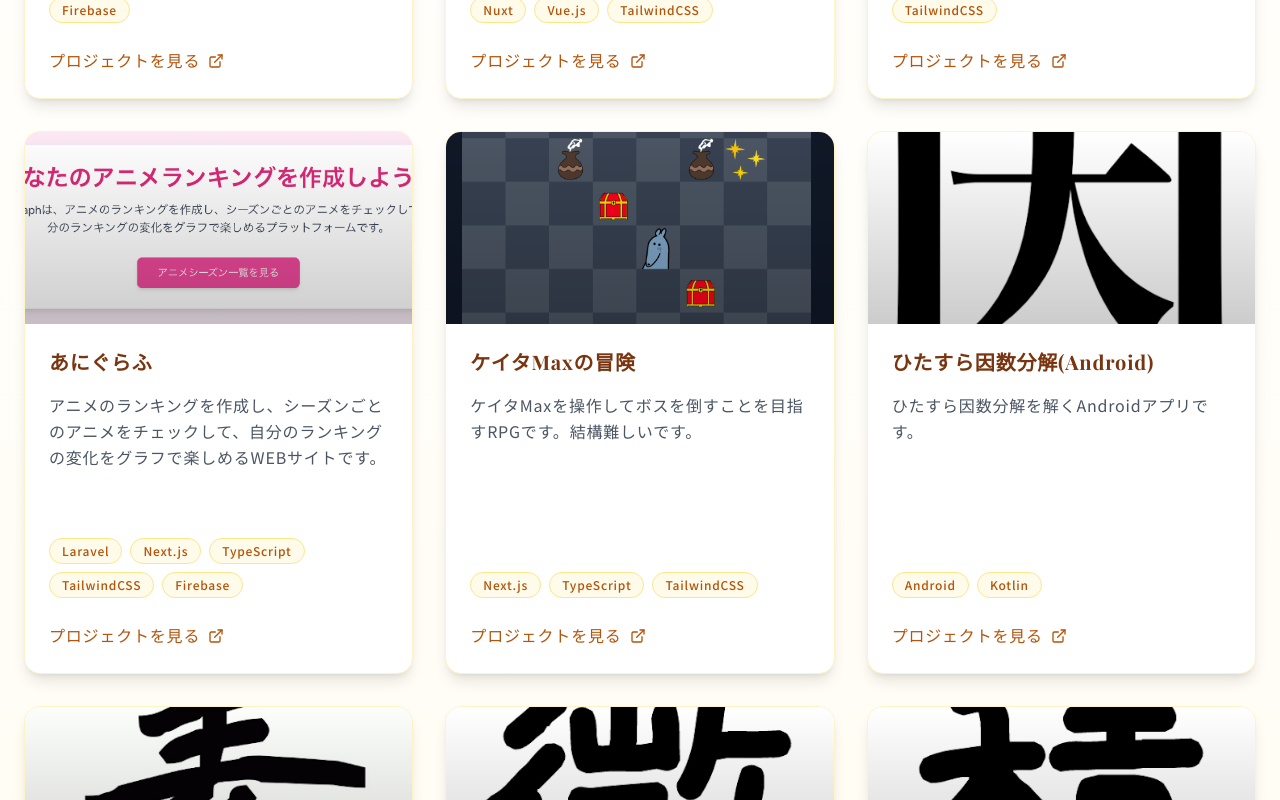
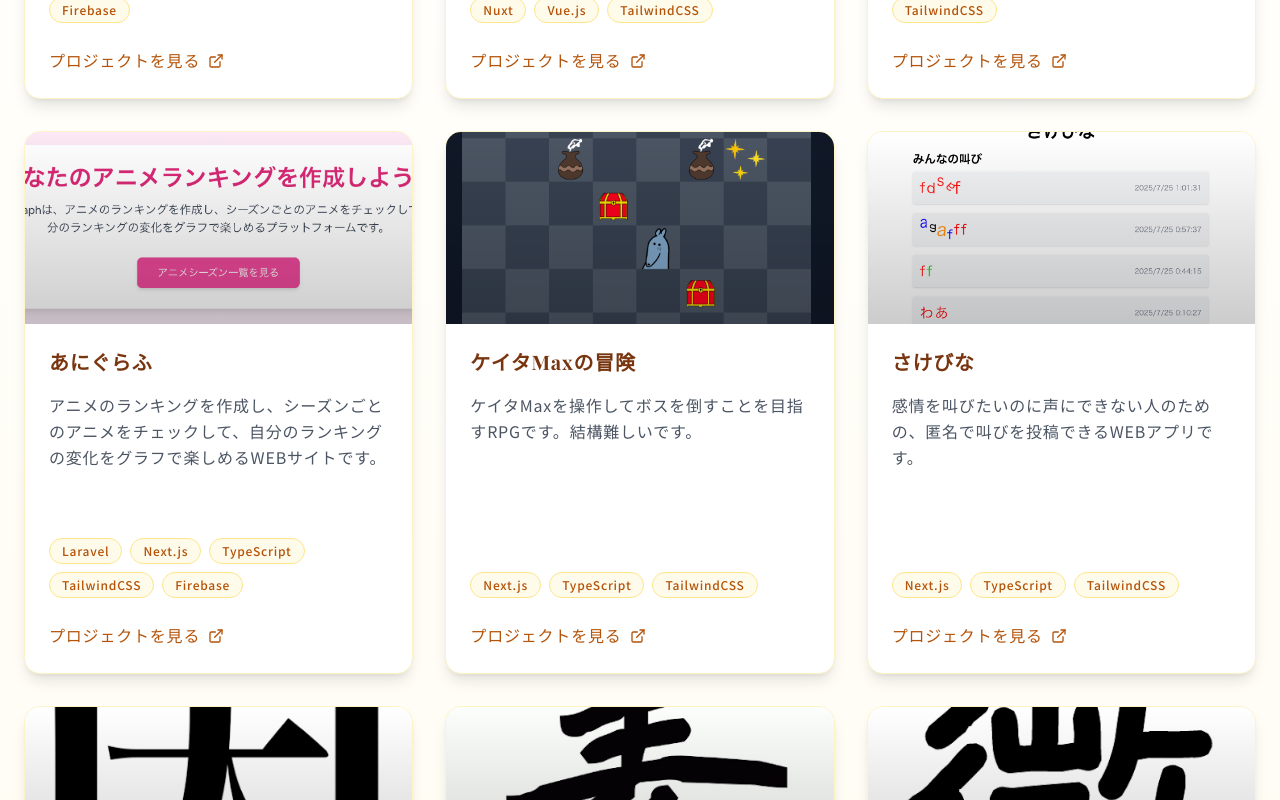
Before and after one commit to NiheiKeita/keitamax-web, a Next.js app: page / in a window 1280 px wide. Shown: the part 1480-2280 px from the top of the page. Built offline with nearby package versions, Linux system fonts and the light colour scheme.

Commit message:
add sakebina

```diff
--- a/src/data/profile.ts
+++ b/src/data/profile.ts
@@ -48,6 +48,14 @@ export const projectsData: Project[] = [
     imageUrl: '/projects/keitamax_rpg.png',
     techStack: ['Next.js', 'TypeScript', 'TailwindCSS'],
     link: 'https://niheikeita.github.io/my-site/'
+  },
+  {
+    id: '6',
+    title: 'さけびな',
+    description: '感情を叫びたいのに声にできない人のための、匿名で叫びを投稿できるWEBアプリです。',
+    imageUrl: '/projects/sakebina.png',
+    techStack: ['Next.js', 'TypeScript', 'TailwindCSS'],
+    link: 'https://sakebina.qboad.com/'
   },
   {
     id: '100',
```
Also changed, not shown: public/projects/sakebina.png (added).
